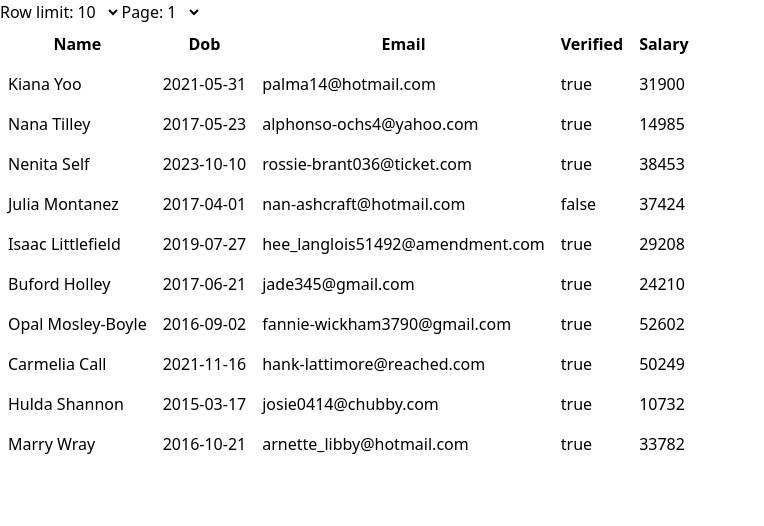
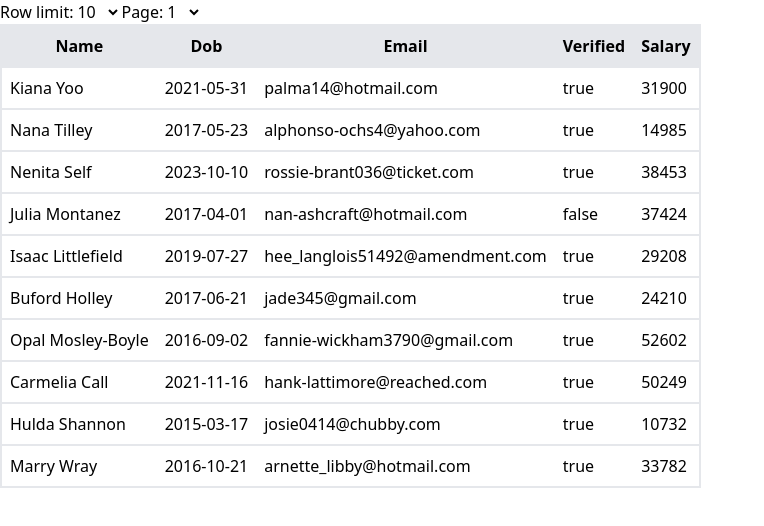
Before and after one commit to luke-symes/conduktor-assignment, a React (Vite) app: page / in a window 1280 px wide. Shown: the top 526 px of the page, without its empty margins (0-764 px from the left). Built offline with nearby package versions, Linux system fonts and the light colour scheme.

Commit message:
Style cell borders and bg-colors

```diff
--- a/src/components/PersonTable.tsx
+++ b/src/components/PersonTable.tsx
@@ -12,7 +12,7 @@ interface RowProps {
 function Row({ data }: RowProps) {
   const values = Object.values(data);
   return (
-    <tr>
+    <tr className="border-gray-200 border-2">
       {values.map((value, index) => (
         <td className="p-2" key={index}>
           {String(value)}
@@ -26,7 +26,7 @@ export function PersonTable({ keys, rows }: TableProps) {
   return (
     <table className="table-auto">
       <thead>
-        <tr>
+        <tr className="bg-gray-200 border-gray-200 border-2">
           {keys.map((key) => {
             return (
               <th className="capitalize p-2" key={key}>
```
